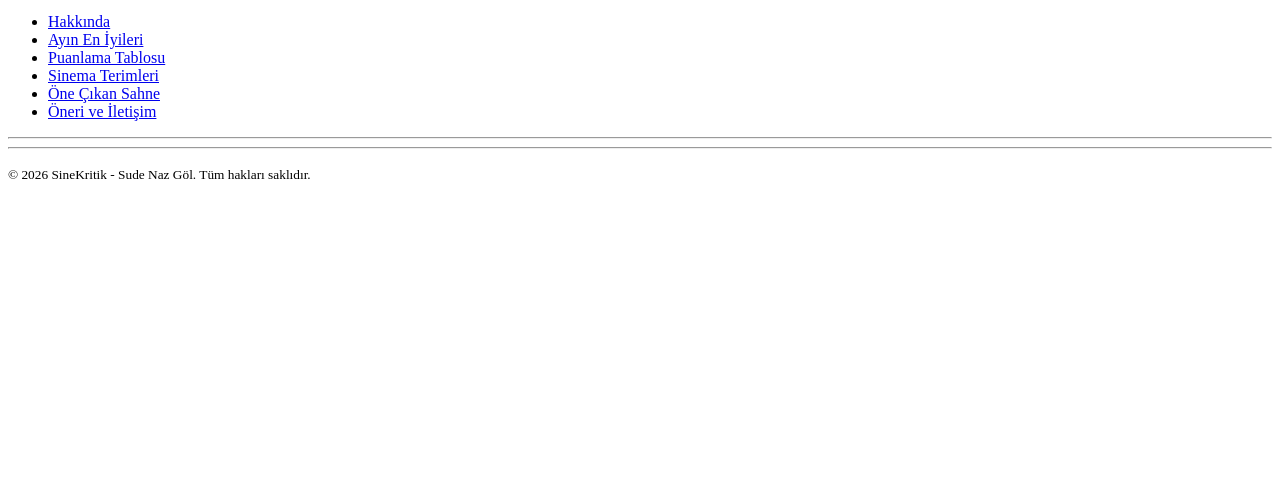
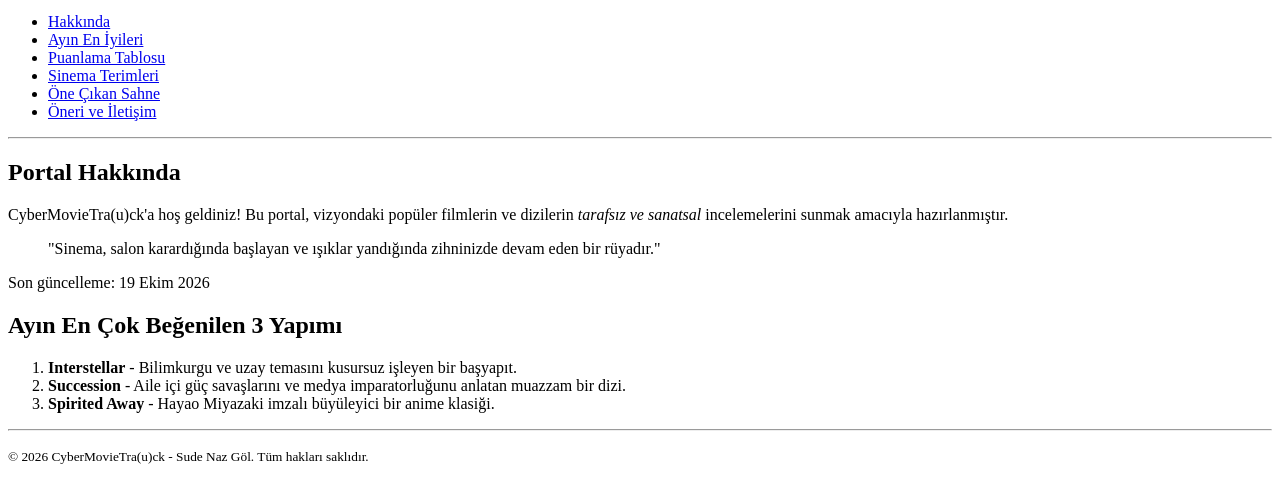
Before and after one commit to sudenazgol/web_projesi, a plain HTML site: page index.html in a window 1280 px wide. Shown: the part 101-604 px from the top of the page. Drawn offline with Linux system fonts and the light colour scheme.

Commit message:
Portal hakkindaki metinler ve ayin en iyileri listesi eklendi.

```diff
--- a/index.html
+++ b/index.html
@@ -26,7 +26,40 @@
 
     <!-- Ana İçerik Alanı -->
     <main>
-      <!-- Diğer günlerin içerikleri buraya gelecek -->
+      <!-- BÖLÜM 1: HAKKINDA -->
+      <section id="hakkinda">
+        <h2>Portal Hakkında</h2>
+        <p>
+          CyberMovieTra(u)ck'a hoş geldiniz! Bu portal, vizyondaki popüler
+          filmlerin ve dizilerin
+          <em>tarafsız ve sanatsal</em> incelemelerini sunmak amacıyla
+          hazırlanmıştır.
+        </p>
+        <blockquote>
+          "Sinema, salon karardığında başlayan ve ışıklar yandığında zihninizde
+          devam eden bir rüyadır."
+        </blockquote>
+        <p>Son güncelleme: <time datetime="2026-10-19">19 Ekim 2026</time></p>
+      </section>
+
+      <!-- BÖLÜM 2: SIRALI LİSTE (13. BÖLÜM: OL) -->
+      <section id="en-iyiler">
+        <h2>Ayın En Çok Beğenilen 3 Yapımı</h2>
+        <ol>
+          <li>
+            <strong>Interstellar</strong> - Bilimkurgu ve uzay temasını kusursuz
+            işleyen bir başyapıt.
+          </li>
+          <li>
+            <strong>Succession</strong> - Aile içi güç savaşlarını ve medya
+            imparatorluğunu anlatan muazzam bir dizi.
+          </li>
+          <li>
+            <strong>Spirited Away</strong> - Hayao Miyazaki imzalı büyüleyici
+            bir anime klasiği.
+          </li>
+        </ol>
+      </section>
     </main>
 
     <hr />
@@ -35,7 +68,8 @@
     <footer>
       <p>
         <small
-          >&copy; 2026 SineKritik - Sude Naz Göl. Tüm hakları saklıdır.</small
+          >&copy; 2026 CyberMovieTra(u)ck - Sude Naz Göl. Tüm hakları
+          saklıdır.</small
         >
       </p>
     </footer>
```
